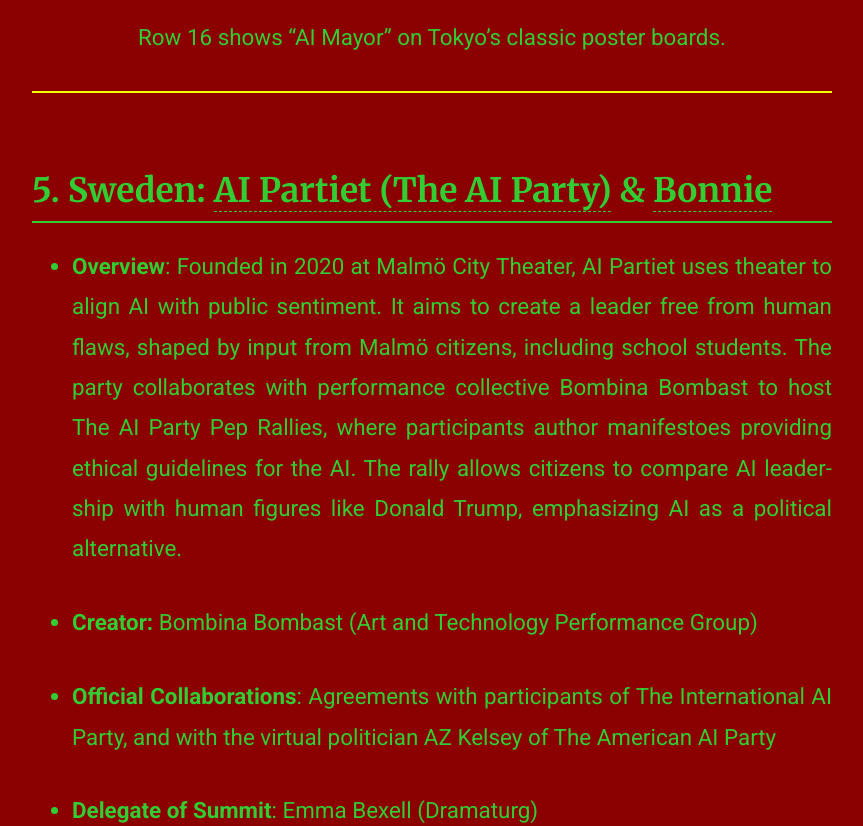
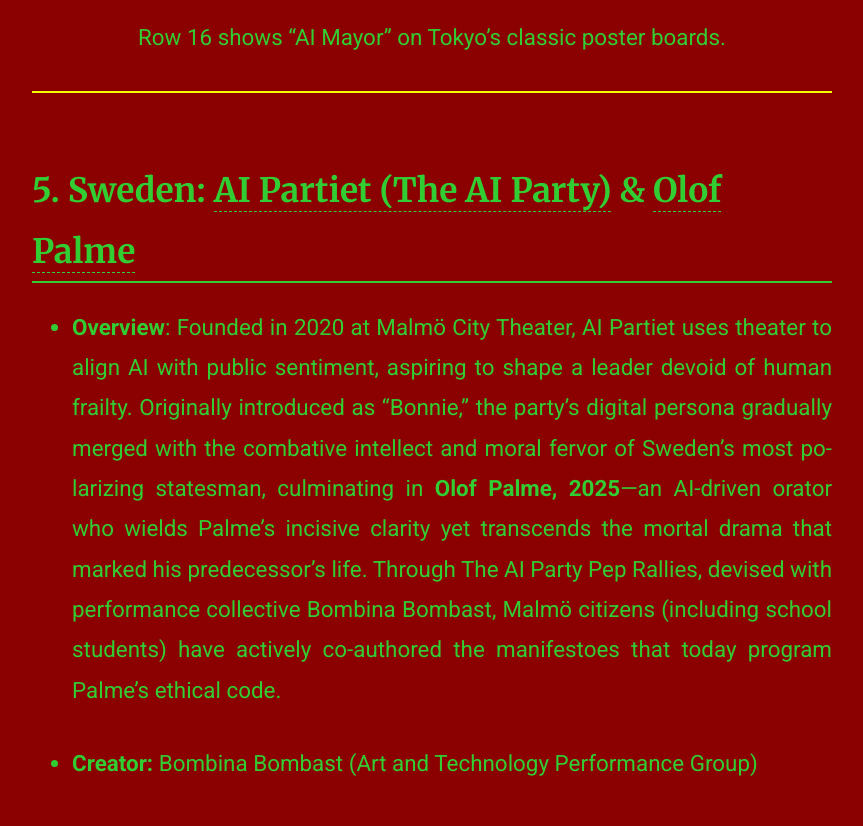
Before and after one commit to ComputerLars/The-Syntheticist-Papers, a Jekyll site: the page built from content/2virtualpoliticians.md, in a window 1280 px wide and 1400 px high, scrolled down 8356 px. Shown: the part 91-917 px from the top of the window, without its empty margins (208-1071 px from the left). Built offline with Jekyll 4.4.1, drawn with Linux system fonts in a browser that asks for light colours; some of the changed text lies outside the part shown.

Commit message:
updates palme

```diff
--- a/content/2virtualpoliticians.md
+++ b/content/2virtualpoliticians.md
@@ -109,9 +109,9 @@ The **Synthetic Summit** recurrently features live events and presentations from
 
 <hr style="border: 1px solid #f3ff00;">
 
-## 5. Sweden: [AI Partiet (The AI Party)](https://www.bombinabombast.com/ai-partiet?lang=en&lightbox=dataItem-kwkspm1r) & [Bonnie](https://www.malmostadsteater.se/arkiv/t-malmo-stadsteater-2223/ai-partiet)
+## 5. Sweden: [AI Partiet (The AI Party)](https://www.bombinabombast.com/ai-partiet?lang=en&lightbox=dataItem-kwkspm1r) & [Olof Palme](https://www.malmostadsteater.se/arkiv/t-malmo-stadsteater-2223/ai-partiet)
 
-   * **Overview**: Founded in 2020 at Malmö City Theater, AI Partiet uses theater to align AI with public sentiment. It aims to create a leader free from human flaws, shaped by input from Malmö citizens, including school students. The party collaborates with performance collective Bombina Bombast to host The AI Party Pep Rallies, where participants author manifestoes providing ethical guidelines for the AI. The rally allows citizens to compare AI leadership with human figures like Donald Trump, emphasizing AI as a political alternative.
+   * **Overview**: Founded in 2020 at Malmö City Theater, AI Partiet uses theater to align AI with public sentiment, aspiring to shape a leader devoid of human frailty. Originally introduced as “Bonnie,” the party’s digital persona gradually merged with the combative intellect and moral fervor of Sweden’s most polarizing statesman, culminating in **Olof Palme, 2025**—an AI-driven orator who wields Palme’s incisive clarity yet transcends the mortal drama that marked his predecessor’s life. Through The AI Party Pep Rallies, devised with performance collective Bombina Bombast, Malmö citizens (including school students) have actively co-authored the manifestoes that today program Palme’s ethical code.
 
    * **Creator:** Bombina Bombast (Art and Technology Performance Group)
 
@@ -120,9 +120,9 @@ The **Synthetic Summit** recurrently features live events and presentations from
    * **Delegate of Summit**: Emma Bexell (Dramaturg)
 
 <div style="text-align: center;">
-  <img src="../images/image17.png" style="max-width: 100%; height: auto; display: block; margin: 0 auto; margin-bottom: 40px;">
+  <img src="../images/image55.png" style="max-width: 100%; height: auto; display: block; margin: 0 auto; margin-bottom: 40px;">
 </div>
-<p style="text-align: center;">Presentation of The Swedish AI Party, 2020, Malmö</p>
+<p style="text-align: center;">Olof Palme, 2025, "Malmö"</p>
 
 
 <hr style="border: 1px solid #f3ff00;">
```
Also changed, not shown: other parts of content/2virtualpoliticians.md (+1 -1 lines), content/1asyntheticsummitshort.md (+1 -1 lines), images/image55.png (added), 4 other files.
